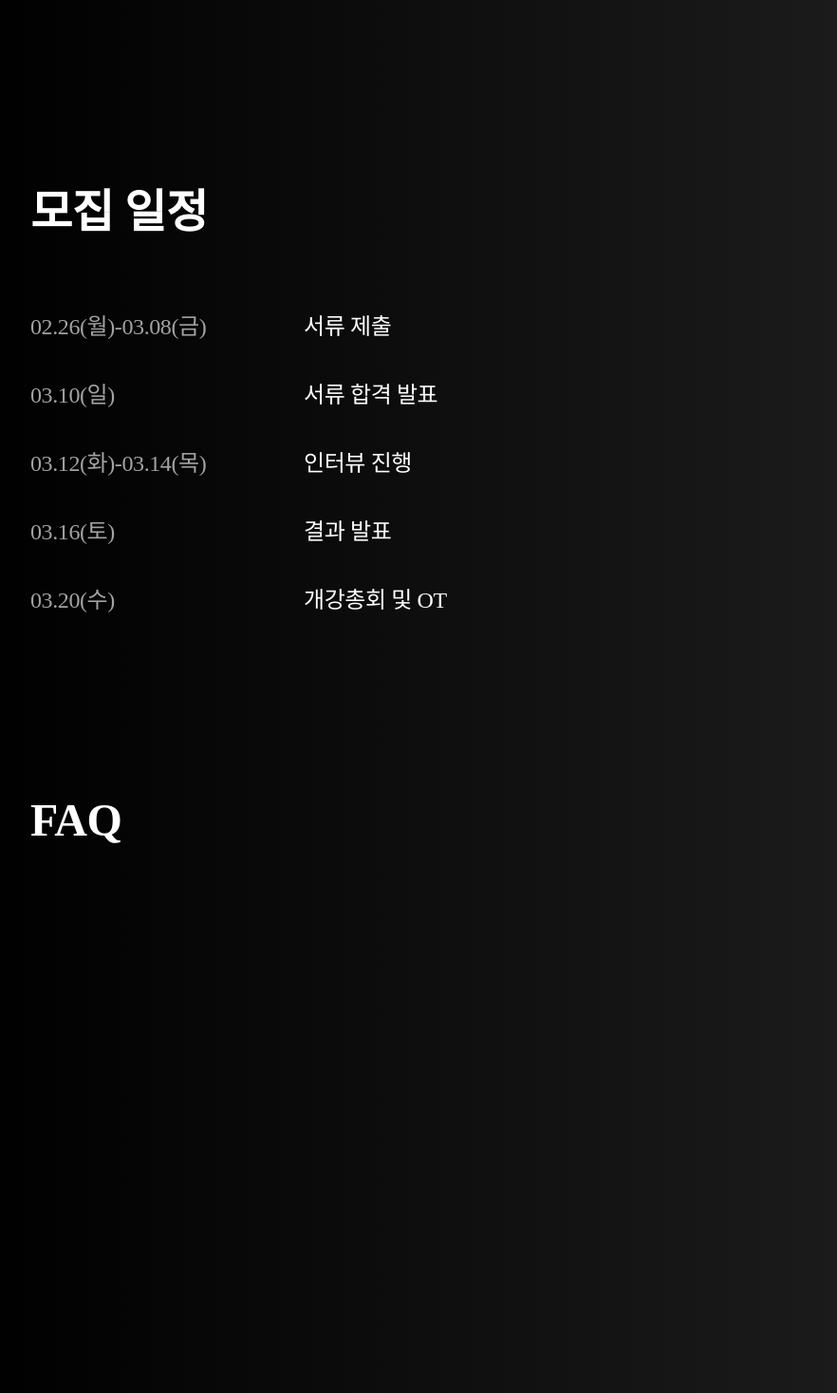
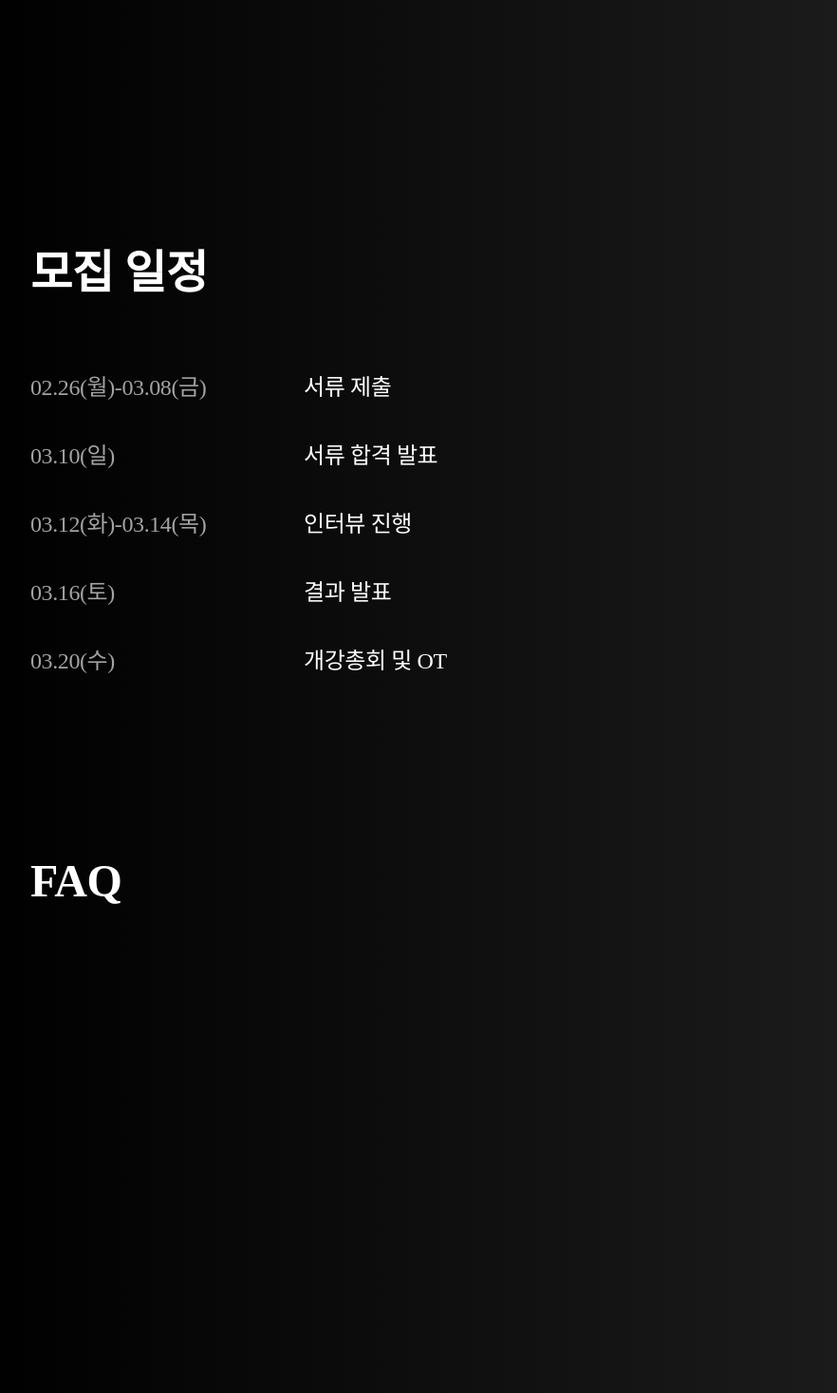
Before and after one commit to COW-dev/mju-cow, a Next.js app: page / in a window 1280 px wide. Shown: the part 1240-2707 px from the top of the page at 95% size, without its empty margins (24-906 px from the left). Built offline with nearby package versions, Linux system fonts and the light colour scheme; a web font is replaced by a local one.

Commit message:
design: 패딩 수정

```diff
--- a/src/components/home/Introduction.tsx
+++ b/src/components/home/Introduction.tsx
@@ -1,3 +1,3 @@
 export default function Introduction() {
-  return <section className="h-[80vh] py-20"></section>;
+  return <section className="h-[80vh] py-36"></section>;
 }
--- a/src/components/home/Question.tsx
+++ b/src/components/home/Question.tsx
@@ -2,7 +2,7 @@ import SubHeader from './SubHeader';
 
 export default function Question() {
   return (
-    <section className="h-[80vh] py-20">
+    <section className="h-[80vh] py-36">
       <SubHeader content="FAQ" />
     </section>
   );
--- a/src/components/home/Recruit.tsx
+++ b/src/components/home/Recruit.tsx
@@ -25,7 +25,7 @@ const schedules: Array<{ date: string; content: string }> = [
 
 export default function Recruit() {
   return (
-    <section className="h-[80vh] py-20">
+    <section className="h-[80vh] py-36">
       <SubHeader content="모집 일정" />
       <ul className="mt-20">
         {schedules.map(({ date, content }, idx) => (
--- a/src/components/layout/Footer.tsx
+++ b/src/components/layout/Footer.tsx
@@ -1,6 +1,6 @@
 export default function Footer() {
   return (
-    <footer className="flex flex-col items-center py-16 text-sm opacity-40 md:text-base">
+    <footer className="flex flex-col items-center py-12 text-sm opacity-40 md:py-16 md:text-base">
       <div className="mb-1">E-MAIL: mju.cow@gmail.com</div>
       <div>© 2024 COW. ALL RIGHTS RESERVED.</div>
     </footer>
```
